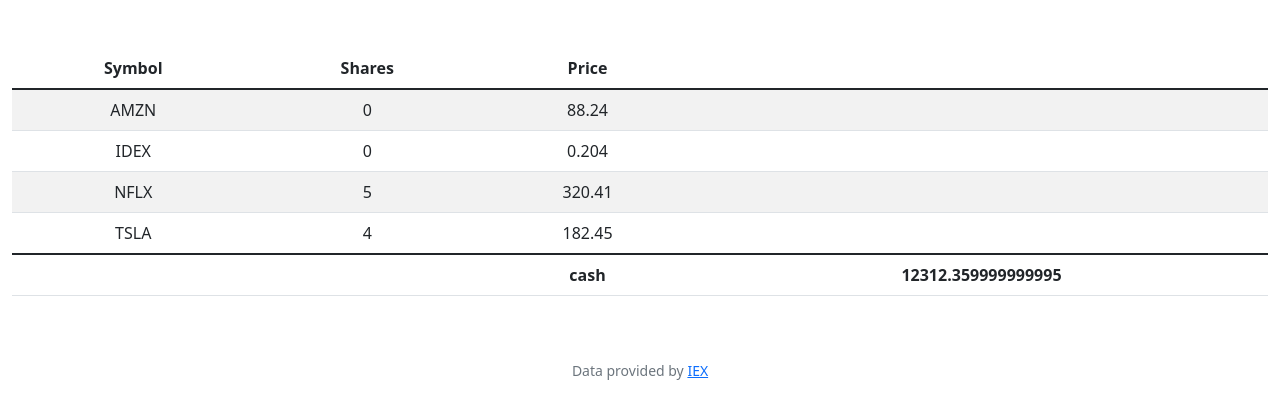
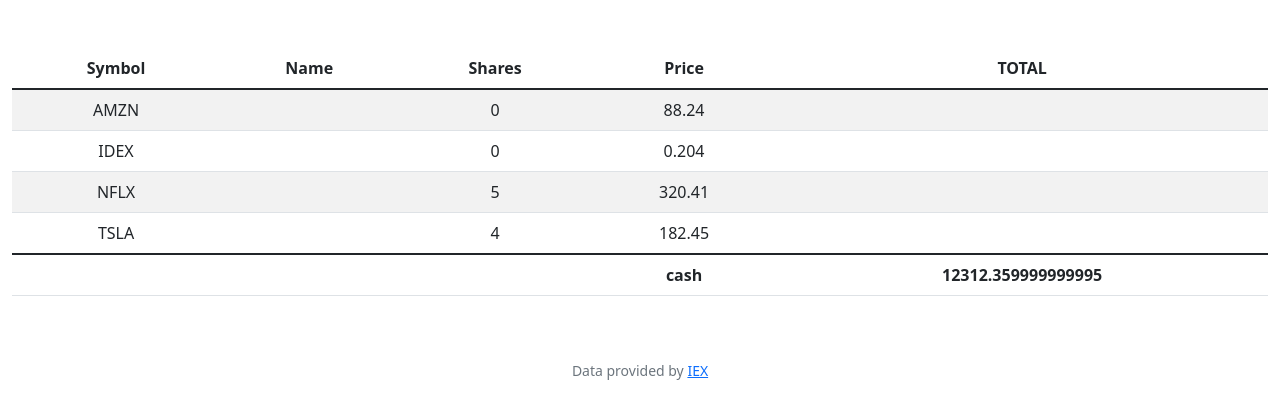
Before and after one commit to Rogert5/new, a Flask app: page / in a window 1280 px wide. Shown: the part 76-495 px from the top of the page. Run offline with Flask 2, Linux system fonts and the light colour scheme; a user stored in the database is signed in; some libraries are stand-ins or nearby versions.

Commit message:
automated commit by check50 [check50=True]

```diff
--- a/templates/index.html
+++ b/templates/index.html
@@ -9,14 +9,18 @@
         <thead>
             <tr>
                 <th scope="col">Symbol</th>
+                <th scope="col">Name</th>
                 <th scope="col">Shares</th>
                 <th scope="col">Price</th>
+                <th scope="col">TOTAL</th>
+
             </tr>
         </thead>
         <tbody>
             {% for row in database %}
                 <tr>
                     <td>{{ row["symbol"] }}</td>
+                    <td></td>
                     <td>{{ row["shares"] }}</td>
                     <td>{{ row["price"] }}</td>
                     <td></td>
@@ -28,6 +32,7 @@
             <tr>
                 <td></td>
                 <td></td>
+                <td></td>
                 <th scope="1">cash</th>
                 <th scope="1">{{ cash }}</th>
             </tr>
```
Also changed, not shown: finance.db, 2 other files.
